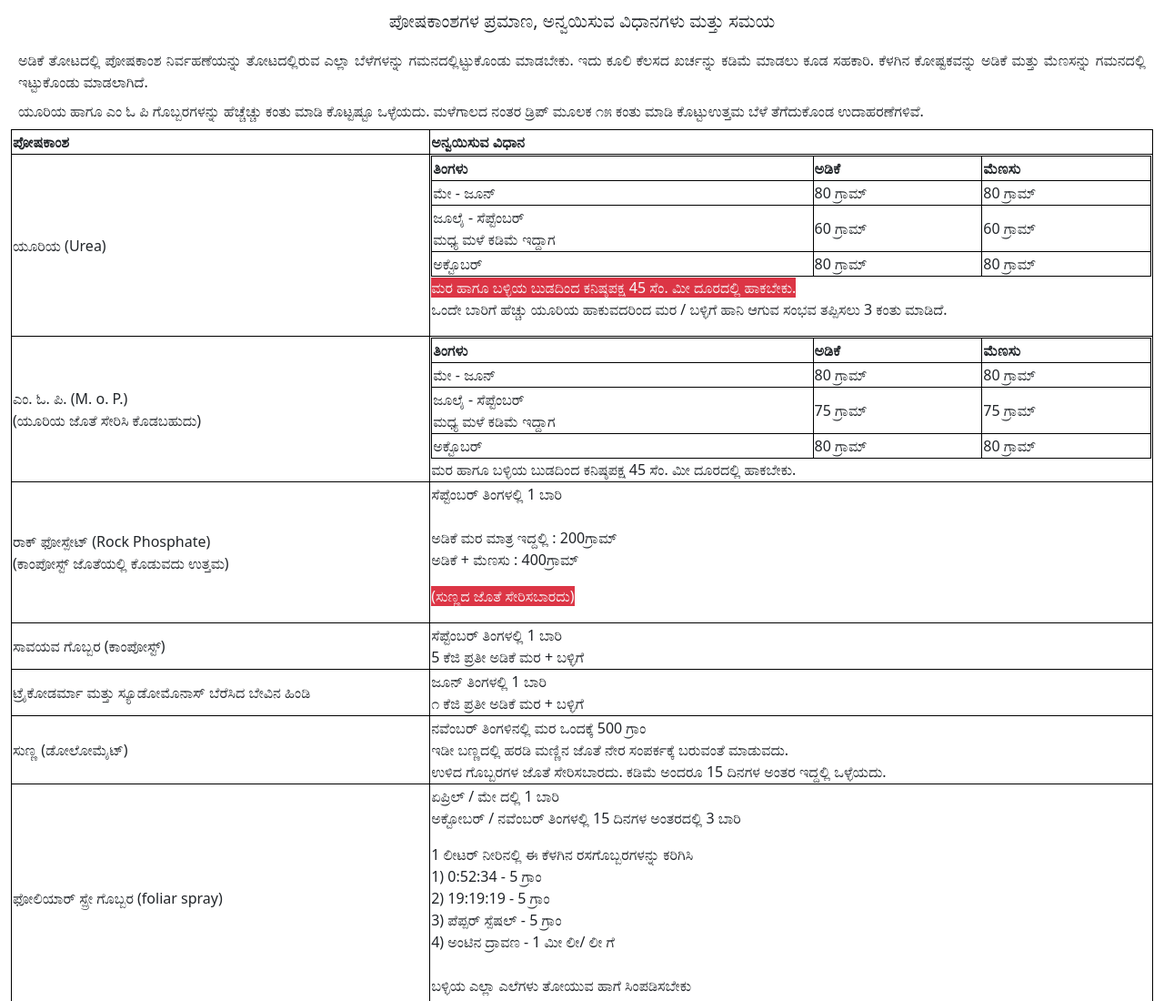
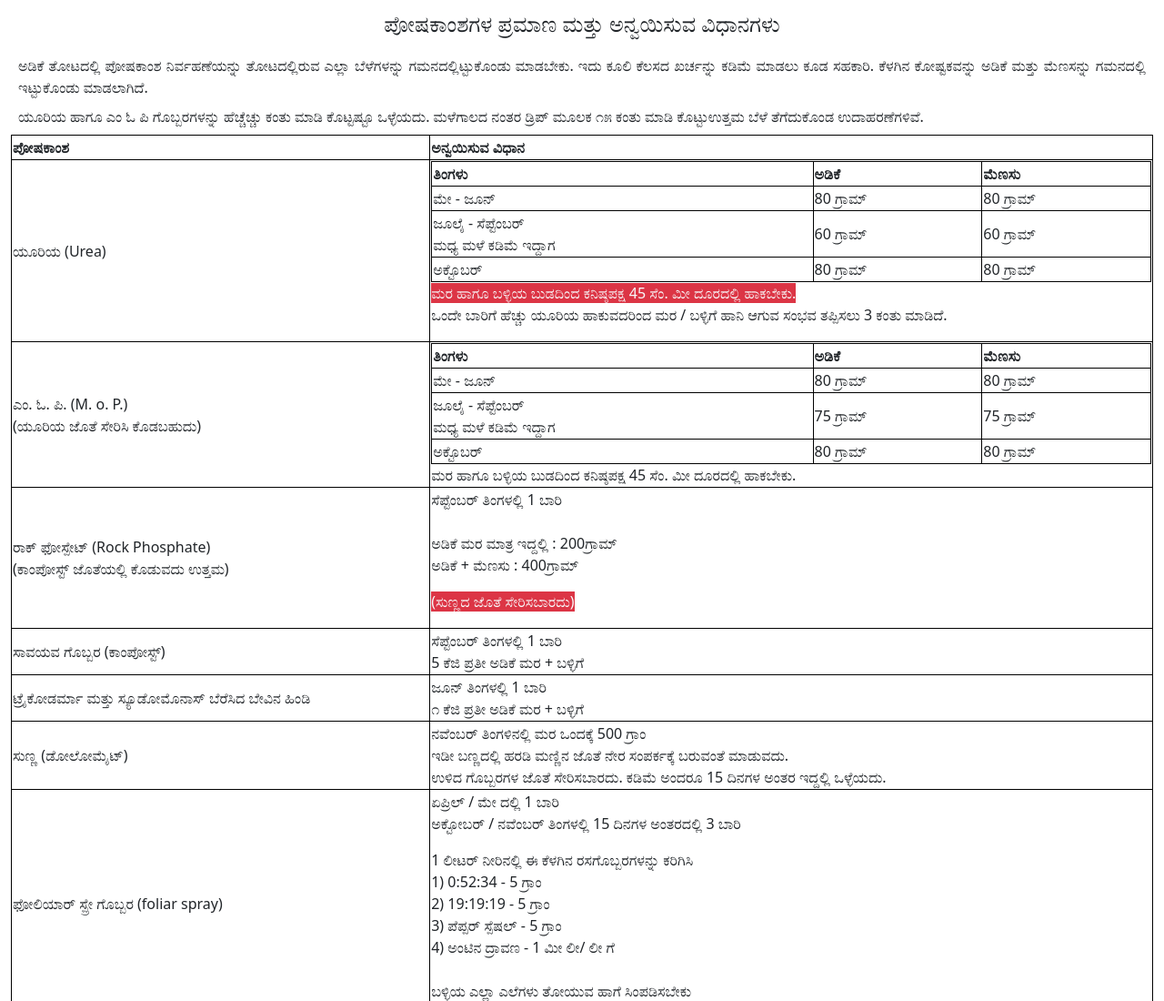
Before and after one commit to thotagara/thotagara.github.io, a plain HTML site: page nutrient_mgmt/combined_nutrient_mgmt.html in a window 1280 px wide. Shown: the top 1100 px of the page at 91% size. Drawn offline with nearby package versions, Linux system fonts and the light colour scheme.

Commit message:
Update combined_nutrient_mgmt.html

```diff
--- a/nutrient_mgmt/combined_nutrient_mgmt.html
+++ b/nutrient_mgmt/combined_nutrient_mgmt.html
@@ -25,7 +25,7 @@ table, th, td {
   <div class="container-fluid">
     <div class="row" >
       <div class="col mt-2 text-center" >
-        <p class="fs-5">ಪೋಷಕಾಂಶಗಳ ಪ್ರಮಾಣ, ಅನ್ವಯಿಸುವ ವಿಧಾನಗಳು ಮತ್ತು ಸಮಯ </p>
+        <p class="fs-4">ಪೋಷಕಾಂಶಗಳ ಪ್ರಮಾಣ ಮತ್ತು ಅನ್ವಯಿಸುವ ವಿಧಾನಗಳು</p>
         <p class="m-2" align="justify">ಅಡಿಕೆ ತೋಟದಲ್ಲಿ  ಪೋಷಕಾಂಶ ನಿರ್ವಹಣೆಯನ್ನು ತೋಟದಲ್ಲಿರುವ ಎಲ್ಲಾ ಬೆಳೆಗಳನ್ನು ಗಮನದಲ್ಲಿಟ್ಟುಕೊಂಡು ಮಾಡಬೇಕು.  ಇದು ಕೂಲಿ ಕೆಲಸದ ಖರ್ಚನ್ನು ಕಡಿಮೆ ಮಾಡಲು ಕೂಡ ಸಹಕಾರಿ. ಕೆಳಗಿನ ಕೋಷ್ಟಕವನ್ನು ಅಡಿಕೆ ಮತ್ತು ಮೆಣಸನ್ನು ಗಮನದಲ್ಲಿ ಇಟ್ಟುಕೊಂಡು ಮಾಡಲಾಗಿದೆ. </p>
         <p class="m-2" align="justify"> ಯೂರಿಯ ಹಾಗೂ ಎಂ ಓ ಪಿ ಗೊಬ್ಬರಗಳನ್ನು ಹೆಚ್ಚೆಚ್ಚು ಕಂತು ಮಾಡಿ ಕೊಟ್ಟಷ್ಟೂ ಒಳ್ಳೆಯದು. ಮಳೆಗಾಲದ ನಂತರ ಡ್ರಿಪ್ ಮೂಲಕ   ೧೫ ಕಂತು ಮಾಡಿ ಕೊಟ್ಟುಉತ್ತಮ ಬೆಳೆ ತೆಗೆದುಕೊಂಡ ಉದಾಹರಣೆಗಳಿವೆ. </p>
       </div>
```
